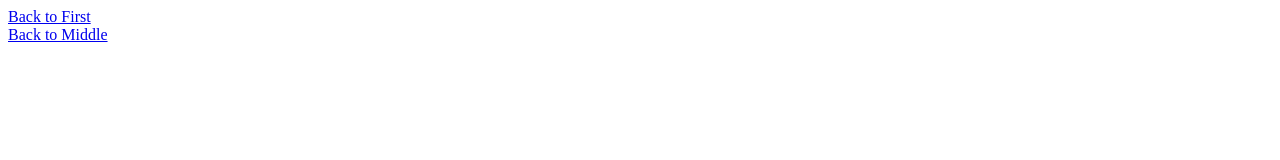
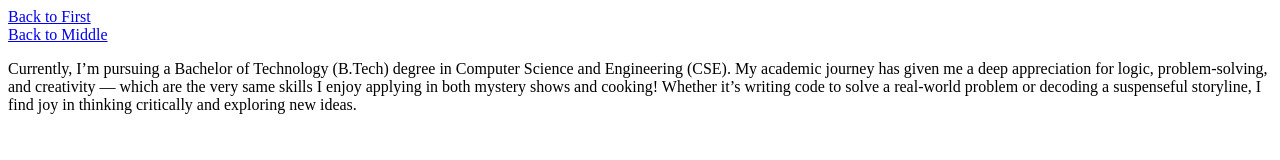
Before and after one commit to ekamjotkaur3/web_development, a plain HTML site: page html.html in a window 1280 px wide. Drawn offline with Linux system fonts and the light colour scheme.

Commit message:
Update html.html

```diff
--- a/html.html
+++ b/html.html
@@ -4,7 +4,8 @@
 <body>
 <a href="../../first.htm">Back to First</a><br>
 <a href="../middle.htm">Back to Middle</a><br>
-  <h1 adding change>
+  <p>Currently, I’m pursuing a Bachelor of Technology (B.Tech) degree in Computer Science and Engineering (CSE). My academic journey has given me a deep appreciation for logic, problem-solving, and creativity — which are the very same skills I enjoy applying in both mystery shows and cooking! Whether it’s writing code to solve a real-world problem or decoding a suspenseful storyline, I find joy in thinking critically and exploring new ideas.</p>
+
 
 
 
```
